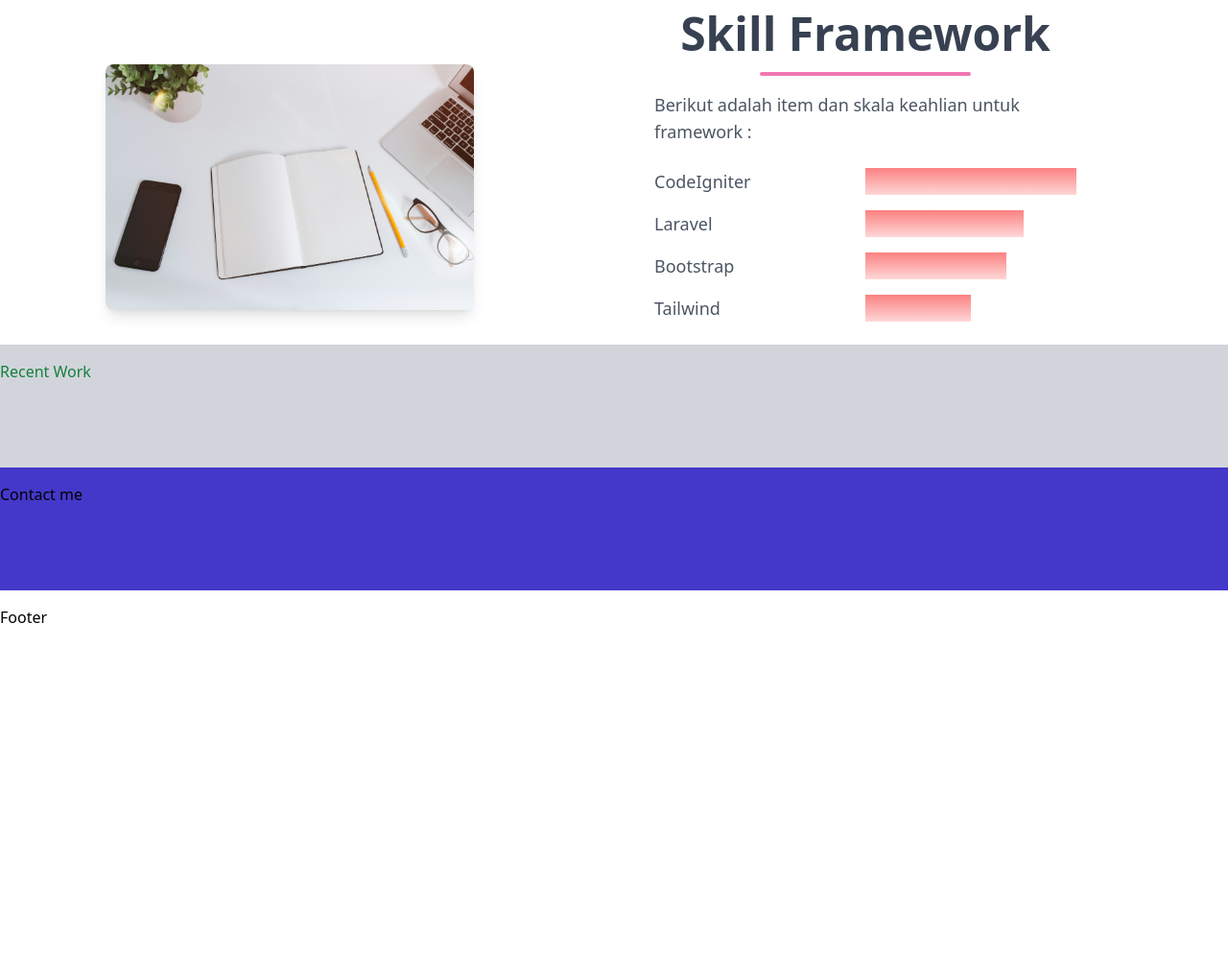
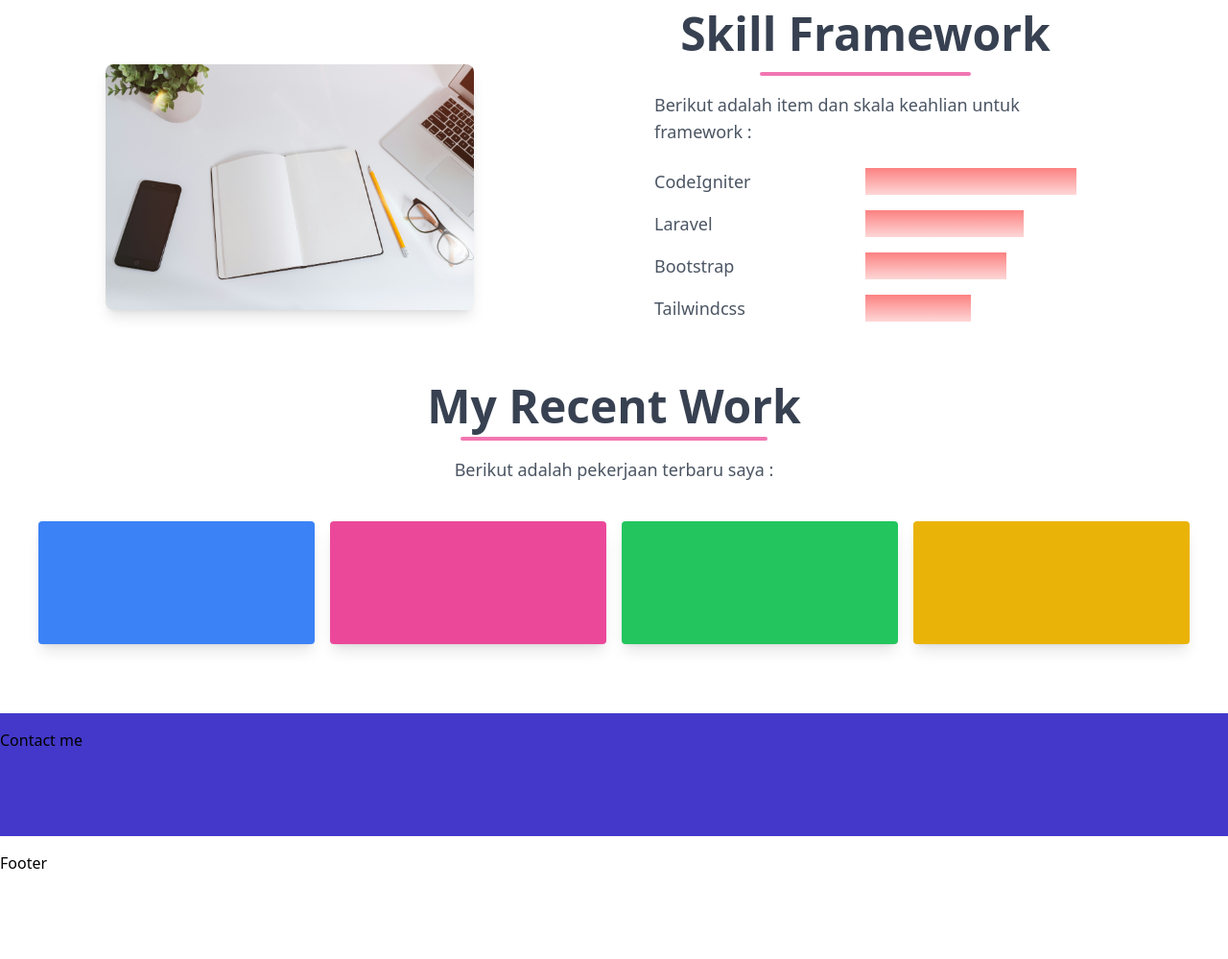
Before and after one commit to DonAdhyatma/belajar-tailwind-mix, a website: page portofolio/public/index.html in a window 1280 px wide. Shown: the part 1221-2220 px from the top of the page at 96% size. Before the commit the page ends 1964 px from the top, so only its background shows below. Drawn offline with nearby package versions, Linux system fonts and the light colour scheme.

Commit message:
seventh commits

```diff
--- a/portofolio/public/index.html
+++ b/portofolio/public/index.html
@@ -9,7 +9,7 @@
     <title>Web Portofolio</title>
     <!-- <link rel="stylesheet" href="https://unpkg.com/tailwindcss@^1.0/dist/tailwind.min.css" /> -->
     <script src="https://cdn.tailwindcss.com"></script>
-    <link rel="icon" href="../img/logo1.png" />
+    <link rel="icon" href="../img/logo2.png" />
     <link rel="stylesheet" href="https://use.fontawesome.com/releases/v5.7.0/css/all.css" />
     <!-- <link rel="stylesheet" href="css/style.css" /> -->
     <style>
@@ -151,7 +151,7 @@
                 <div class="gradient-skill w-2/3"></div>
               </li>
               <li class="grid grid-cols-2 py-2">
-                <p class="text-lg text-gray-600">Tailwind</p>
+                <p class="text-lg text-gray-600">Tailwindcss</p>
                 <div class="gradient-skill w-1/2"></div>
               </li>
             </ul>
@@ -159,7 +159,21 @@
         </div>
       </div>
     </section>
-    <section class="w-screen mx-auto py-4 bg-gray-300 h-32 text-red-600 lg:text-green-700">Recent Work</section>
+    <section class="container mx-auto py-8 bg-white">
+      <div class="text-center mb-8">
+        <h1 class="w-full my-2 text-5xl font-bold text-gray-700">My Recent Work</h1>
+        <div class="mb-4">
+          <div class="h-1 mx-auto bg-pink-500 w-1/4 opacity-75 my-0 py-0 rounded"></div>
+          <p class="text-lg m-4 text-gray-600">Berikut adalah pekerjaan terbaru saya :</p>
+        </div>
+      </div>
+      <div class="grid grid-cols-1 sm:grid-cols-2 md:grid-cols-4 m-8">
+        <div class="bg-blue-500 px-4 py-4 m-2 shadow-lg rounded h-32"></div>
+        <div class="bg-pink-500 px-4 py-4 m-2 shadow-lg rounded h-32"></div>
+        <div class="bg-green-500 px-4 py-4 m-2 shadow-lg rounded h-32"></div>
+        <div class="bg-yellow-500 px-4 py-4 m-2 shadow-lg rounded h-32"></div>
+      </div>
+    </section>
     <section class="w-screen mx-auto py-4 bg-indigo-700 h-32">Contact me</section>
     <section class="w-screen mx-auto py-4 bg-white h-32">Footer</section>
   </body>
```
Also changed, not shown: portofolio/img/logo2.png (added).
